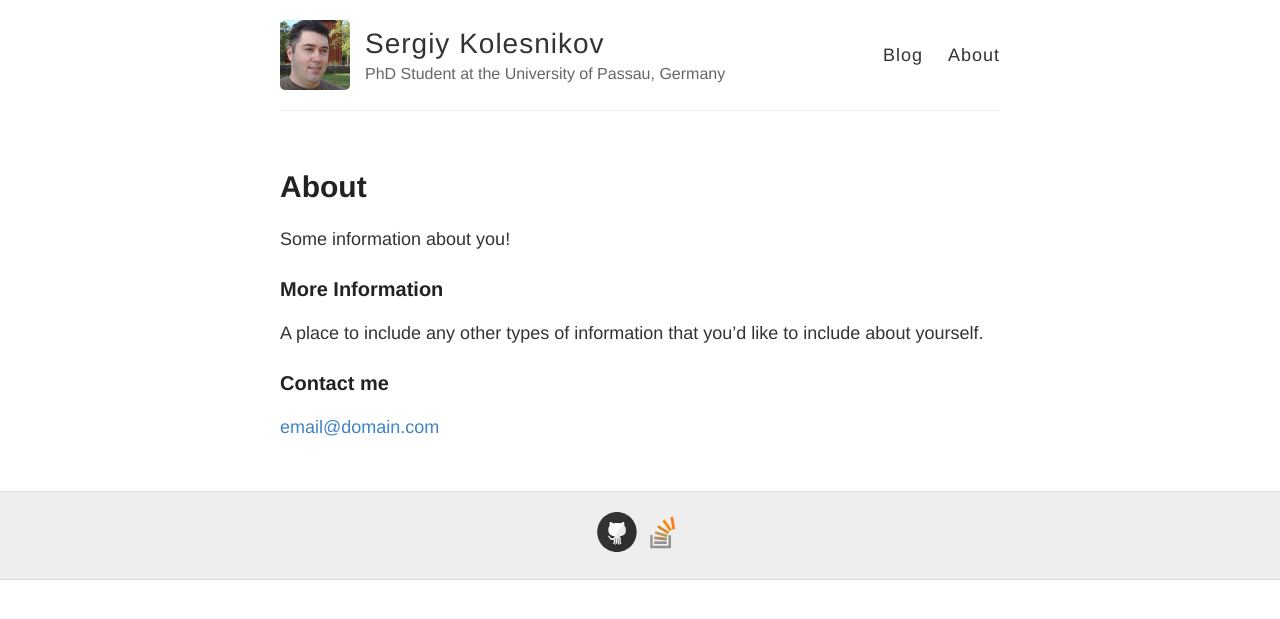
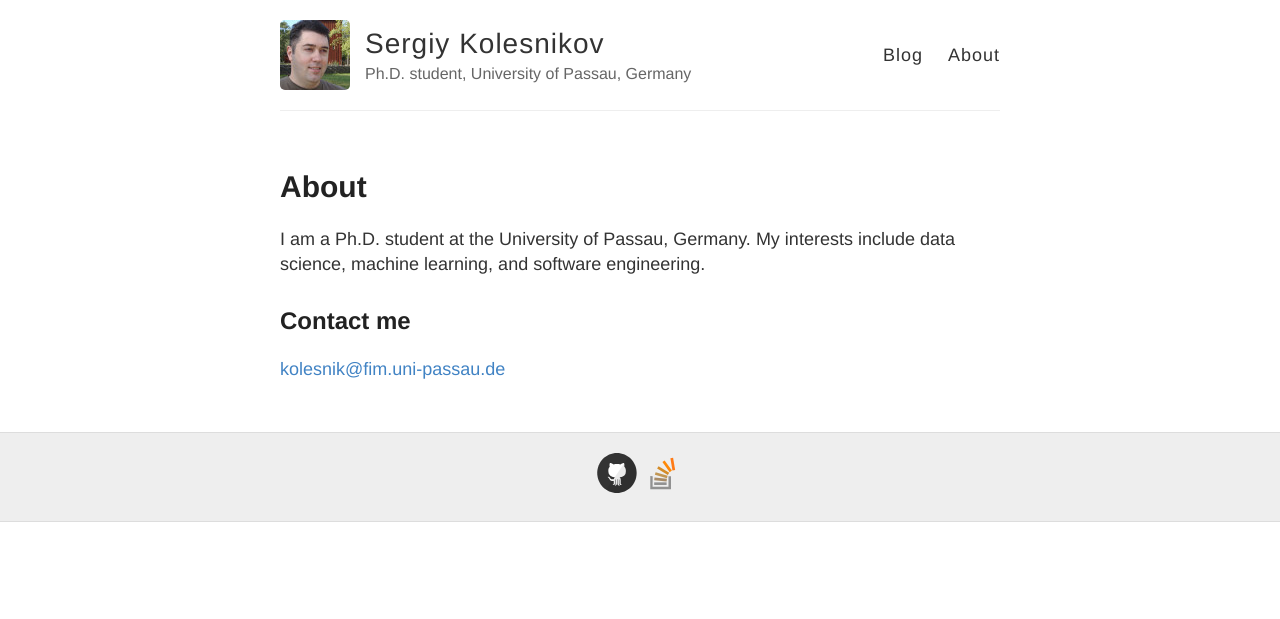
Before and after one commit to SergiyKolesnikov/sergiykolesnikov.github.io, a Jekyll site: the page built from about.md, in a window 1280 px wide. Shown: the top 619 px of the page. Built offline with Jekyll 4.4.1, drawn with Linux system fonts in a browser that asks for light colours.

Commit message:
Add info about me.

```diff
--- a/_config.yml
+++ b/_config.yml
@@ -6,7 +6,7 @@
 name: Sergiy Kolesnikov
 
 # Short bio or description (displayed in the header)
-description: PhD Student at the University of Passau, Germany
+description: Ph.D. student, University of Passau, Germany
 
 # URL of your avatar or profile pic (you could use your GitHub profile pic)
 avatar: /images/sergiy.png
--- a/about.md
+++ b/about.md
@@ -4,12 +4,8 @@ title: About
 permalink: /about/
 ---
 
-Some information about you!
+I am a Ph.D. student at the University of Passau, Germany. My interests include data science, machine learning, and software engineering.
 
-### More Information
+## Contact me
 
-A place to include any other types of information that you'd like to include about yourself.
-
-### Contact me
-
-[email@domain.com](mailto:email@domain.com)
+[kolesnik@fim.uni-passau.de](mailto:kolesnik@fim.uni-passau.de)
```
